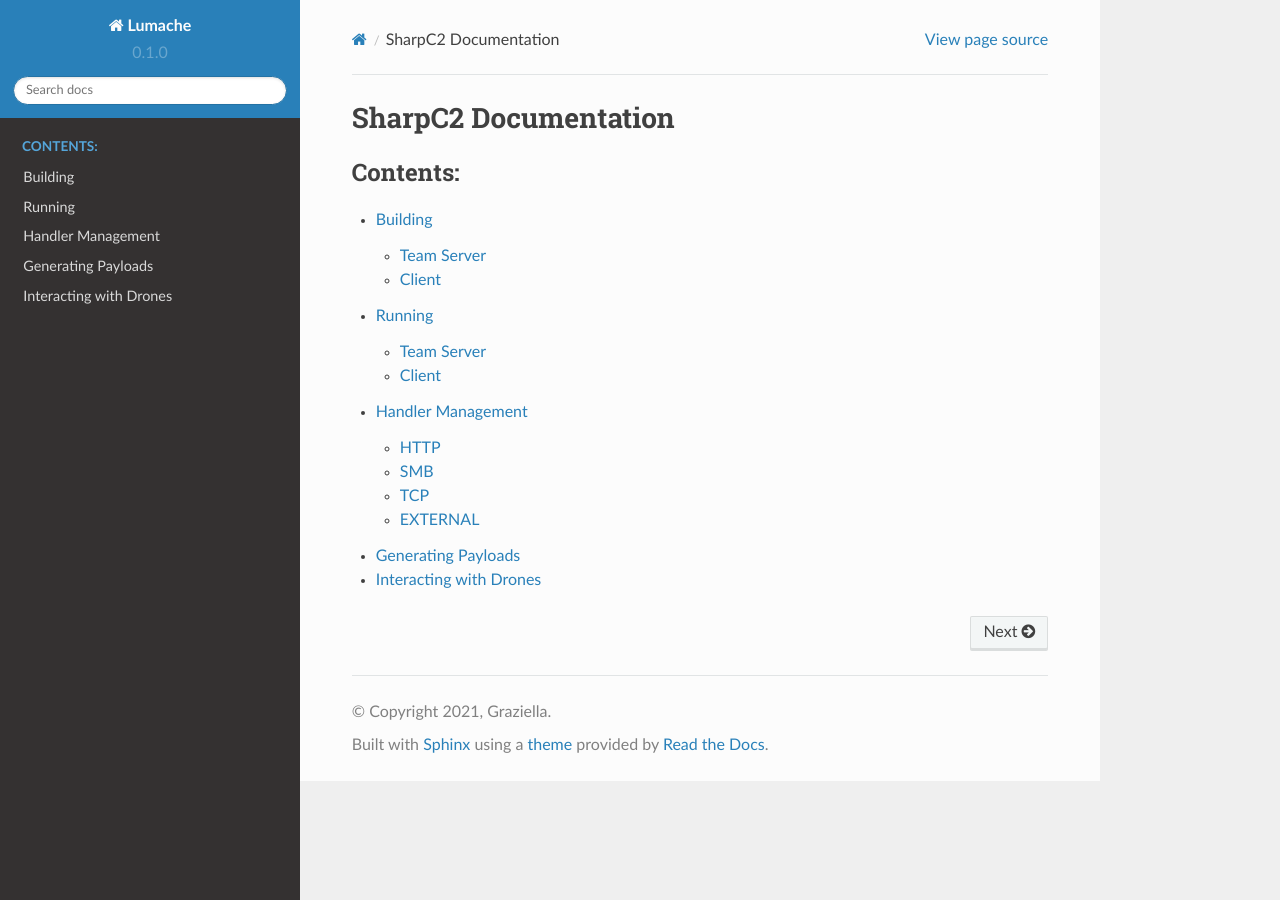
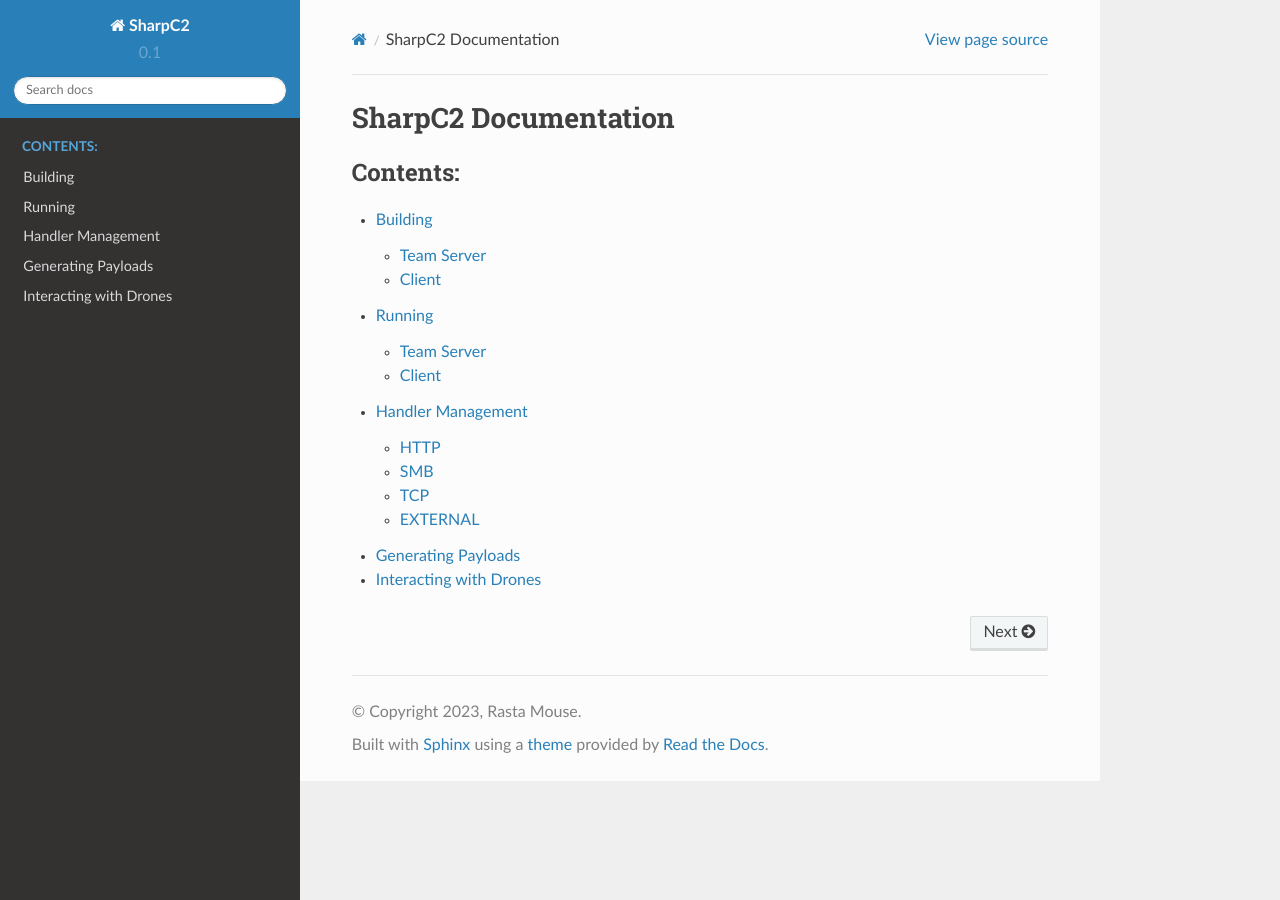
Before and after one commit to rasta-mouse/SharpC2-Docs, a Sphinx documentation site: the page built from docs/source/index.rst, in a window 1280 px wide. Built offline with Sphinx 7.4.7 and the Read the Docs theme 2.0.0, drawn with Linux system fonts in a browser that asks for light colours.

Commit message:
Update conf.py

```diff
--- a/docs/source/conf.py
+++ b/docs/source/conf.py
@@ -2,12 +2,12 @@
 
 # -- Project information
 
-project = 'Lumache'
-copyright = '2021, Graziella'
-author = 'Graziella'
+project = 'SharpC2'
+copyright = '2023, Rasta Mouse'
+author = 'Rasta Mouse'
 
 release = '0.1'
-version = '0.1.0'
+version = '0.1'
 
 # -- General configuration
 
```
